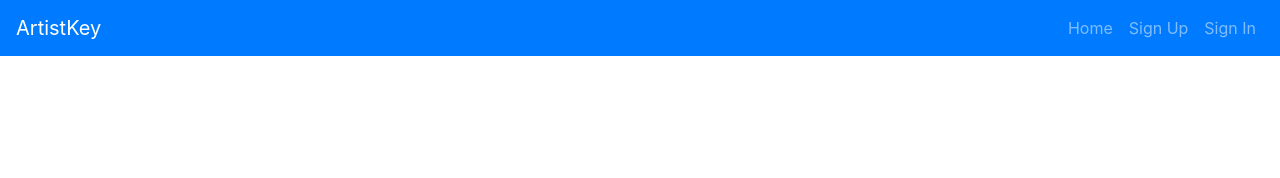
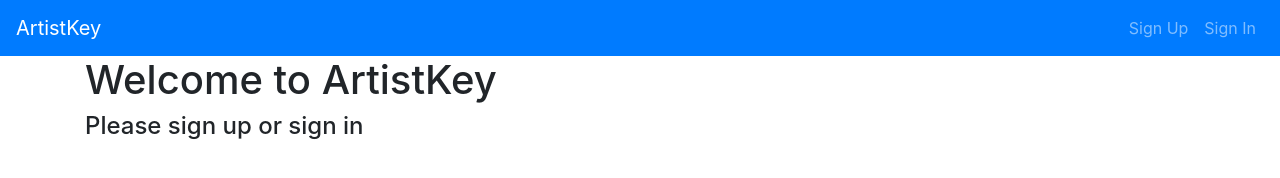
Before and after one commit to rainswerld/artistkey-client, a React app: page / in a window 1280 px wide. Built offline with nearby package versions, Linux system fonts and the light colour scheme.

Commit message:
Update website name, add Home route, update sign in history push
Update website name to artist key
Update home route to render instructions to sign in or sign up
Update Header to not display the home route
Update sign in to .push onto the history '/artists'
Create a Home component to render a home page

```diff
--- a/public/index.html
+++ b/public/index.html
@@ -11,7 +11,7 @@ unless you know exactly what you're doing! -->
     <link rel="manifest" href="%PUBLIC_URL%/manifest.json">
     <link rel="shortcut icon" href="%PUBLIC_URL%/favicon.ico">
 
-    <title>React App</title>
+    <title>Artist Key</title>
   </head>
   <body>
     <noscript>
--- a/src/components/App/App.js
+++ b/src/components/App/App.js
@@ -12,6 +12,7 @@ import Artists from '../Artists/Artists'
 import NewArtist from '../Artists/NewArtist'
 import Tracks from '../Tracks/Tracks'
 import NewTrack from '../Tracks/NewTrack'
+import Home from '../Home/Home'
 
 class App extends Component {
   constructor () {
@@ -46,6 +47,9 @@ class App extends Component {
           />
         ))}
         <main className="container">
+          <Route exact path='/' render={() => (
+            <Home msgAlert={this.msgAlert} />
+          )} />
           <Route path='/sign-up' render={() => (
             <SignUp msgAlert={this.msgAlert} setUser={this.setUser} />
           )} />
--- a/src/components/Header/Header.js
+++ b/src/components/Header/Header.js
@@ -17,11 +17,11 @@ const unauthenticatedOptions = (
   </Fragment>
 )
 
-const alwaysOptions = (
-  <Fragment>
-    <Nav.Link to="/">Home</Nav.Link>
-  </Fragment>
-)
+// const alwaysOptions = (
+//   <Fragment>
+//     <Nav.Link href="#/">Home</Nav.Link>
+//   </Fragment>
+// )
 
 const Header = ({ user }) => (
   <Navbar bg="primary" variant="dark" expand="md">
@@ -32,7 +32,7 @@ const Header = ({ user }) => (
     <Navbar.Collapse id="basic-navbar-nav">
       <Nav className="ml-auto">
         { user && <span className="navbar-text mr-2">Welcome, {user.email}</span>}
-        { alwaysOptions }
+        {/* alwaysOptions */}
         { user ? authenticatedOptions : unauthenticatedOptions }
       </Nav>
     </Navbar.Collapse>
--- /dev/null
+++ b/src/components/Home/Home.js
@@ -0,0 +1,22 @@
+import React, { Component } from 'react'
+
+class Home extends Component {
+  constructor () {
+    super()
+
+    this.state = {
+
+    }
+  }
+
+  render () {
+    return (
+      <div>
+        <h1>Welcome to ArtistKey</h1>
+        <h4>Please sign up or sign in</h4>
+      </div>
+    )
+  }
+}
+
+export default Home
--- a/src/components/SignIn/SignIn.js
+++ b/src/components/SignIn/SignIn.js
@@ -33,7 +33,7 @@ class SignIn extends Component {
         message: messages.signInSuccess,
         variant: 'success'
       }))
-      .then(() => history.push('/'))
+      .then(() => history.push('/artists'))
       .catch(error => {
         this.setState({ email: '', password: '' })
         msgAlert({
```
